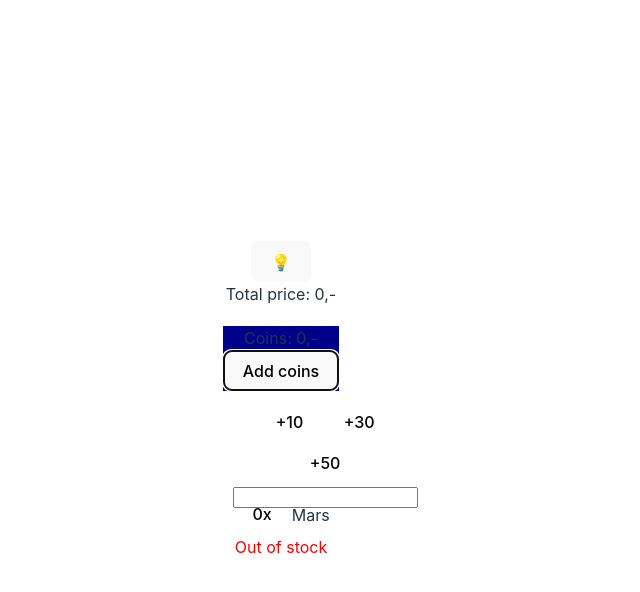
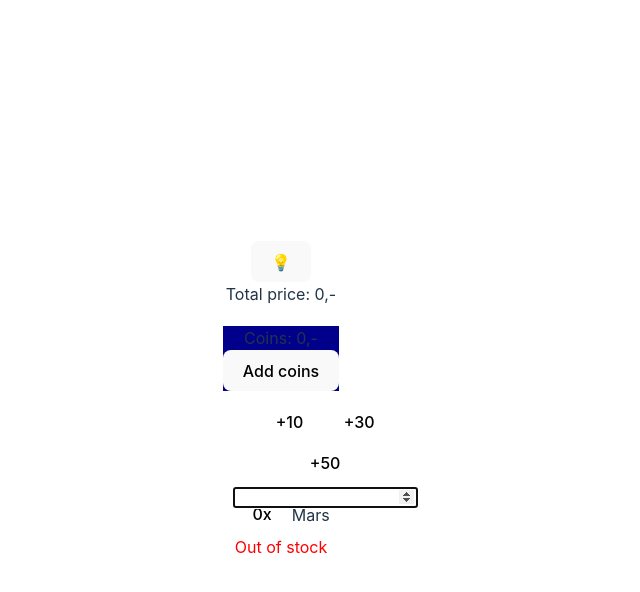
Before and after one commit to MartinNuc/react-course-2024-09-02, a React (Vite) app: page / in a window 1280 px wide. Both pictures are taken after a click on the button "Add coins". Shown: the top 592 px of the page, without its empty margins (359-999 px from the left). Built offline with nearby package versions, Linux system fonts and the light colour scheme.

Commit message:
auto focus input

```diff
--- a/src/vending-machine/add-to-wallet-input.tsx
+++ b/src/vending-machine/add-to-wallet-input.tsx
@@ -1,4 +1,4 @@
-import { KeyboardEvent, useState } from "react";
+import { KeyboardEvent, useEffect, useRef, useState } from "react";
 
 type Props = {
   onAddMoney: (amount: number) => void;
@@ -6,6 +6,7 @@ type Props = {
 
 export function AddToWalletInput({onAddMoney}: Props) {
   const [value, setValue] = useState('');
+  const inputRef = useRef<HTMLInputElement>(null);
 
   function handleKeyDown(e: KeyboardEvent) {
     if (e.key === 'Enter') {
@@ -14,8 +15,13 @@ export function AddToWalletInput({onAddMoney}: Props) {
     }
   }
 
+  useEffect(() => {
+    inputRef.current?.focus();
+  }, []);
+
   return (
     <input
+      ref={inputRef}
       type="number"
       value={value}
       onChange={(e) => setValue(e.target.value)}
```
